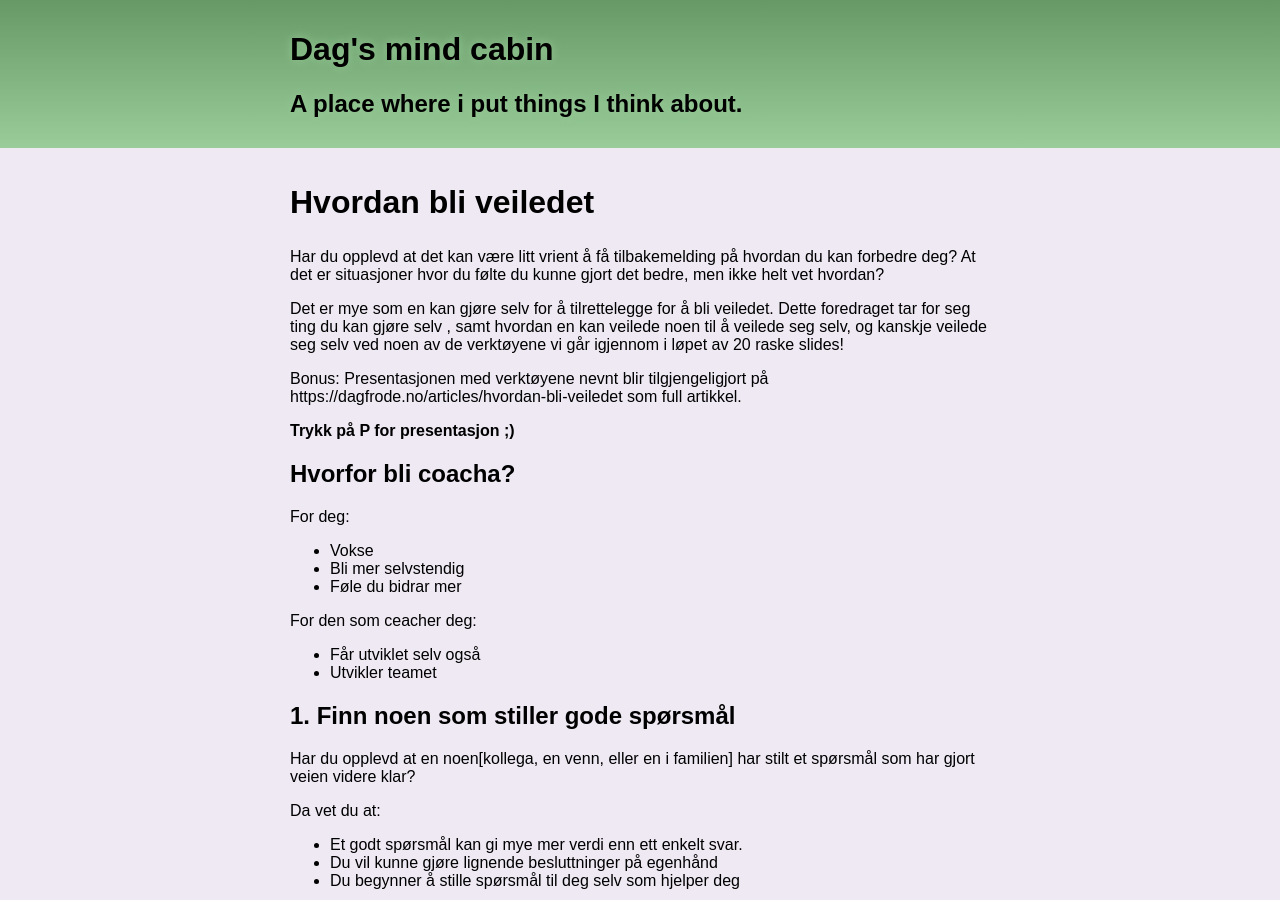
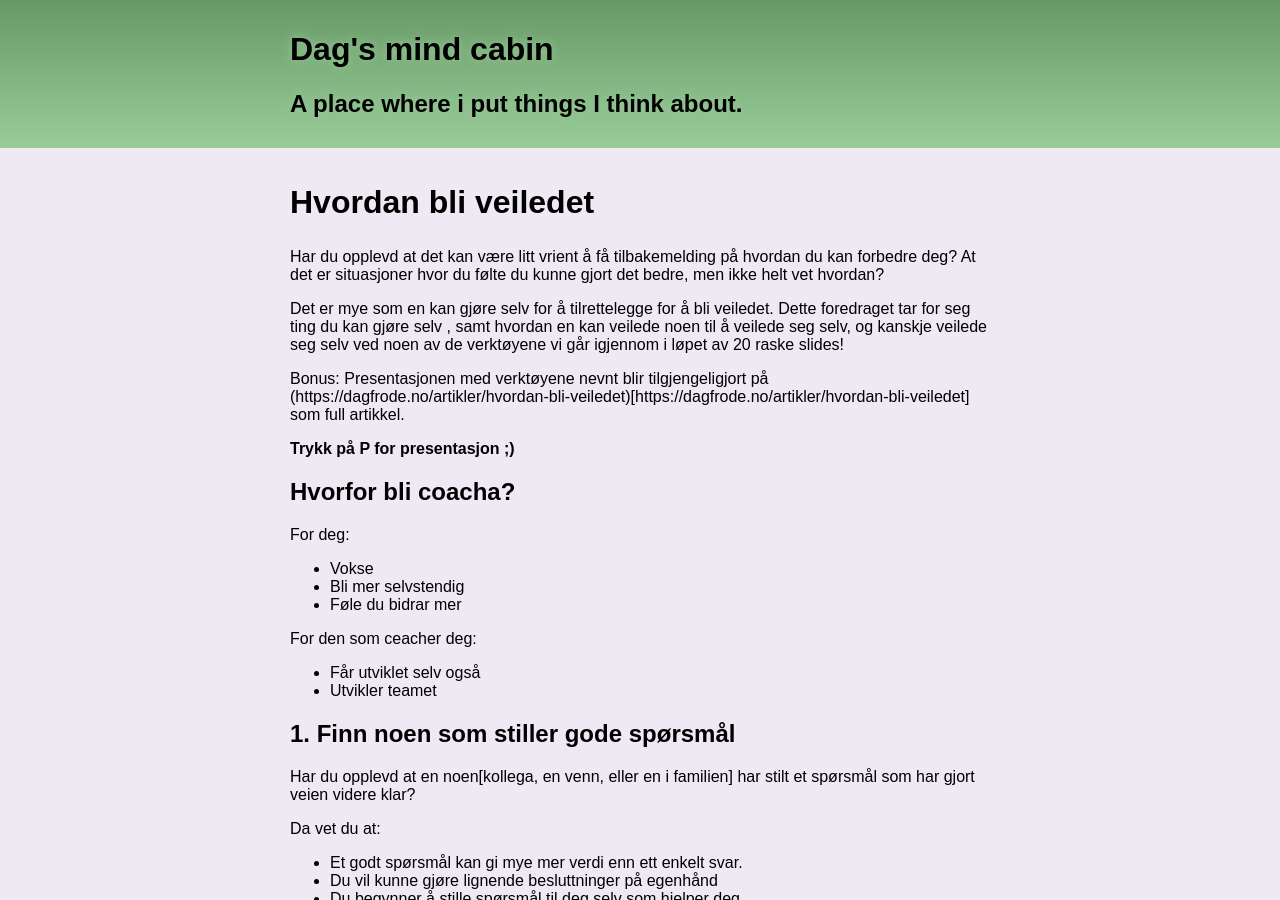
Before and after one commit to dagfs/dagfs.github.io, a Jekyll site: the page built from artikler/hvordan-bli-veiledet.md, in a window 1280 px wide and 900 px high. Built offline with Jekyll 4.4.1, drawn with Linux system fonts in a browser that asks for light colours; our own code applies the rules of GitHub Pages for plain Markdown files.

Commit message:
Rename articles

```diff
--- a/articles/hvordan-bli-veiledet.md
+++ b/artikler/hvordan-bli-veiledet.md
@@ -1,27 +1,28 @@
-
-
 # Hvordan bli veiledet
 
 Har du opplevd at det kan være litt vrient å få tilbakemelding på hvordan du kan forbedre deg? At det er situasjoner hvor du følte du kunne gjort det bedre, men ikke helt vet hvordan?
 
 Det er mye som en kan gjøre selv for å tilrettelegge for å bli veiledet. Dette foredraget tar for seg ting du kan gjøre selv , samt hvordan en kan veilede noen til å veilede seg selv, og kanskje veilede seg selv ved noen av de verktøyene vi går igjennom i løpet av 20 raske slides!
 
-Bonus: Presentasjonen med verktøyene nevnt blir tilgjengeligjort på https://dagfrode.no/articles/hvordan-bli-veiledet som full artikkel.
+Bonus: Presentasjonen med verktøyene nevnt blir tilgjengeligjort på (https://dagfrode.no/artikler/hvordan-bli-veiledet)[https://dagfrode.no/artikler/hvordan-bli-veiledet] som full artikkel.
 
 **Trykk på P for presentasjon ;)**
 
 ## Hvorfor bli coacha?
+
 For deg:
+
 - Vokse
 - Bli mer selvstendig
 - Føle du bidrar mer
 
 For den som ceacher deg:
+
 - Får utviklet selv også
 - Utvikler teamet
 
+## 1. Finn noen som stiller gode spørsmål
 
-## 1. Finn noen som stiller gode spørsmål
 Har du opplevd at en noen[kollega, en venn, eller en i familien] har stilt et spørsmål som har gjort veien videre klar?
 
 Da vet du at:
@@ -30,11 +31,11 @@
 - Du vil kunne gjøre lignende besluttninger på egenhånd
 - Du begynner å stille spørsmål til deg selv som hjelper deg
 
+## 2. Be om feedback
 
-## 2. Be om feedback
 Det er utfordrende å gi tilbakemeldinger. Følelser, mottagelse, har ikke vært oppmerksom på det en blir spurt om.
 
-Så for å gjøre det enkelt for den du ber om denne *tjenesten*
+Så for å gjøre det enkelt for den du ber om denne _tjenesten_
 
 1. Velg hvem du ber om tilbakemelding fra ut fra tema. Pass på at dette er en person du stoler på.
 2. Gi personen beskjed i forkant slik at de kan forberede seg
@@ -49,6 +50,7 @@
 ## TODO
 
 ## Linker å sjekke ut
+
 - [ ] https://medium.com/@BlairePalmer/how-to-be-coached-38c2103e444f
 - [ ] https://www.inc.com/bruce-eckfeldt/coaching-is-a-powerful-management-tool-but-not-everyone-can-be-coached.html
 - [ ] https://blog.usejournal.com/so-you-want-to-be-coached-5eb35109d1e1
```
Also changed, not shown: artikler/customer.md (renamed from articles/customer.md), artikler/privacy_why_care.md (renamed from articles/privacy_why_care.md), artikler/problems-not-symptoms.md (renamed from articles/problems-not-symptoms.md), artikler/sharing_ideas.md (renamed from articles/sharing_ideas.md).
